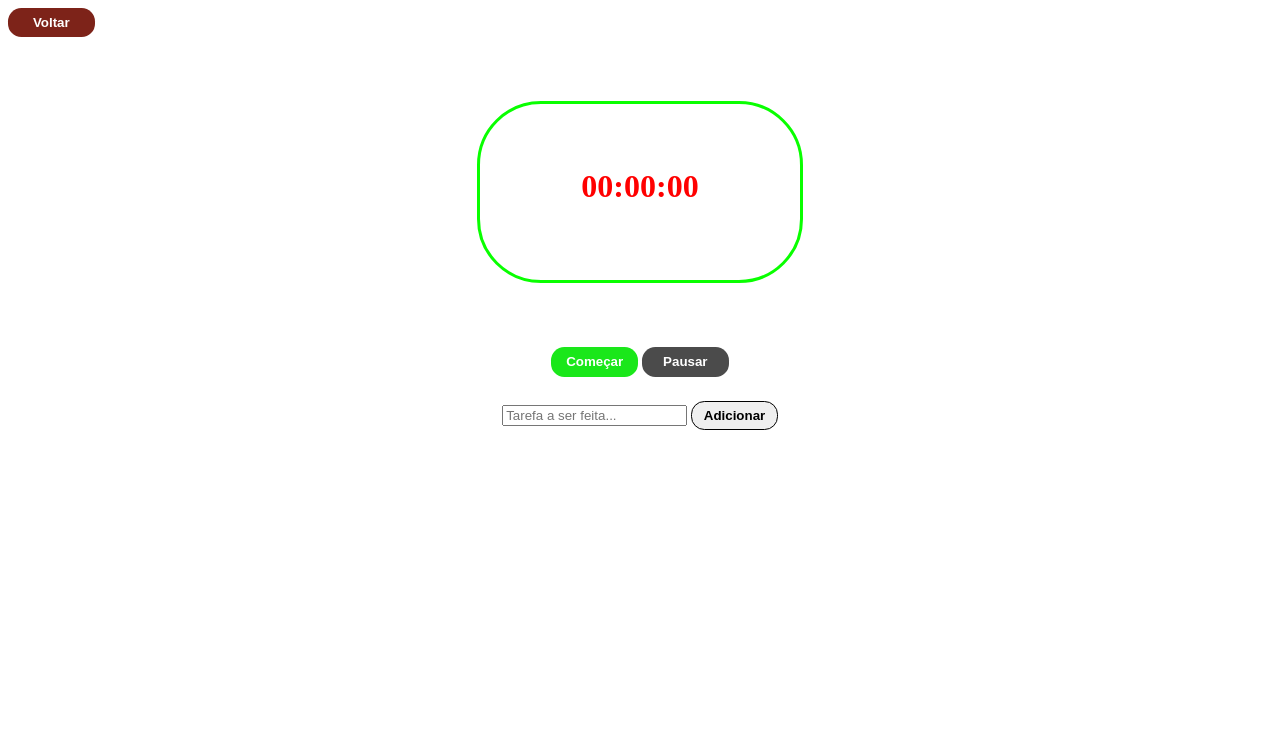
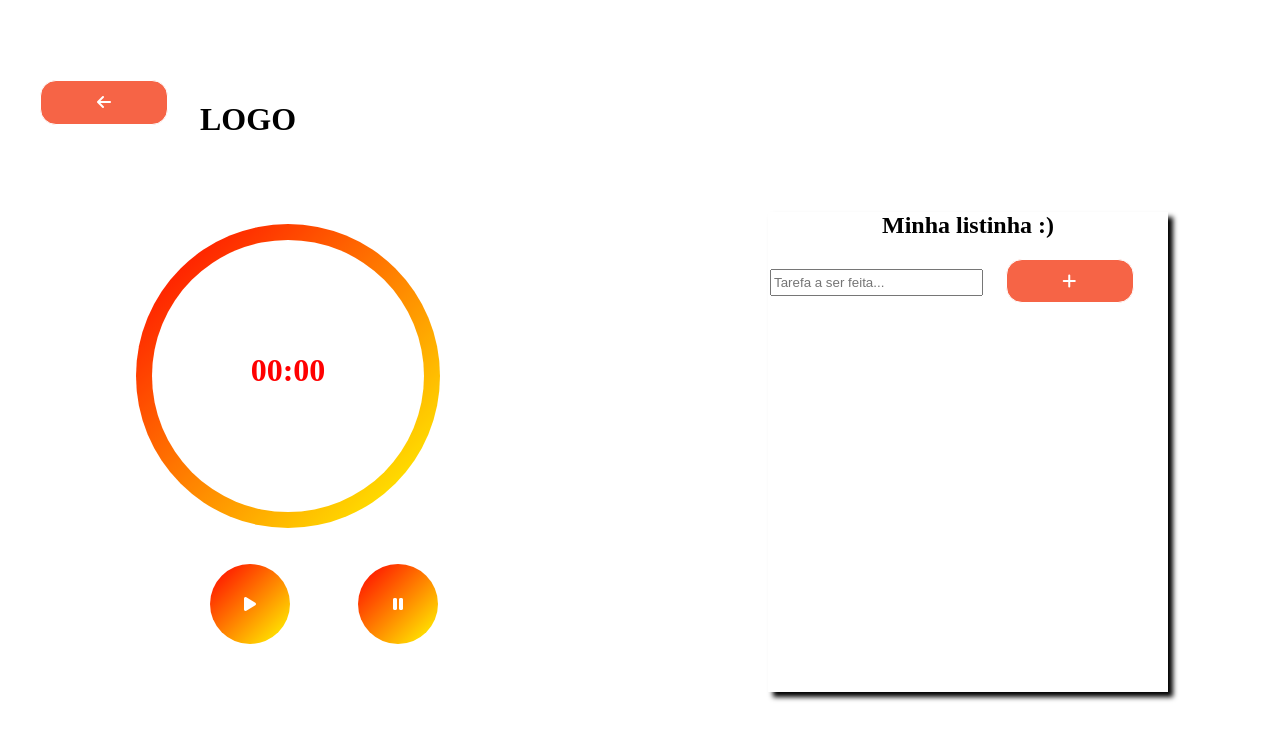
Before and after one commit to ManelSantis/Focus, a website: page web/src/index.html in a window 1280 px wide. Drawn offline with Linux system fonts and the light colour scheme.

Commit message:
começo do css

```diff
--- a/web/src/index.html
+++ b/web/src/index.html
@@ -3,22 +3,34 @@
     <meta charset="UTF-8">
     <meta http-equiv="X-UA-Compatible" content="IE=edge">
     <meta name="viewport" content="width=device-width, initial-scale=1.0">
+    <link rel="stylesheet" href="https://cdnjs.cloudflare.com/ajax/libs/font-awesome/4.7.0/css/font-awesome.min.css">
     <title>Focus - Administre o Seu Tempo</title>
+    <script src="https://kit.fontawesome.com/d61e6734ba.js" crossorigin="anonymous"></script>
     <script src="scripts/index.js" defer></script>
     <link rel="stylesheet" href="styles/index.css">
 </head>
 <body>
-    <a href="./homePage.html">
-        <button id="voltar">Voltar</button>
-    </a>
-    <div>
-        <div><h1 id="timer">00:00:00</h1></div>
-        <button onclick = "start()" id = "start">Começar</button>
-        <button onclick = "pause()" id = "pause" disabled>Pausar</button>
+    <div class="menu">
+        <a href="./homePage.html">
+            <button id="voltar"><i class="fa-solid fa-arrow-left"></i></button>
+        </a>
+        <h1>LOGO</h1>
     </div>
-    <div id="list">
-        <input id="addTask" type="text" placeholder="Tarefa a ser feita..." />
-        <button onclick="adicionarTask()" type="submit" id="adicionar">Adicionar</button>
+    <div class="row">
+        <div class="column">
+            <div class="borderTimer"><div class="timer"><h1 id="timer">00:00</h1></div></div>
+            <br>
+            <br>
+            <button onclick = "start()" id = "start"><i class="fa fa-play"></i></button>
+            <button onclick = "pause()" id = "pause" disabled><i class="fa fa-pause"></i></button>
+        </div>
+        <div class="column">
+            <div id="list">
+                <h2>Minha listinha :)</h2>
+                <input id="addTask" type="text" placeholder="Tarefa a ser feita..." style="width: 16em; height:2em; margin-right: -1em;"/>
+                <button onclick="adicionarTask()" type="submit" id="adicionar"><i class="fa fa-plus" style="margin-right: 0.1em;"></i></button>
+            </div>
+        </div>
     </div>
 </body>
 </html>
--- a/web/src/scripts/index.js
+++ b/web/src/scripts/index.js
@@ -20,7 +20,7 @@ function watch() {
     minutes = minutes < 10 ? "0" + minutes : minutes;
     seconds = seconds < 10 ? "0" + seconds : seconds;
 
-    display.textContent = hours + ":" + minutes + ":" + seconds;
+    display.textContent = minutes + ":" + seconds;
 
     if (--timer < 0){
        rest();
@@ -37,7 +37,7 @@ function adicionarTask () {
         <br>
         <br>
         <span>
-        <input type="checkbox" id="task${tasksCount}" />
+        <input type="checkbox" id="task" />
         <label> ${document.querySelector("#addTask").value} </label>
         </span>
         `
@@ -85,7 +85,7 @@ function rest(){
     document.getElementById("start").disabled = false;
     document.getElementById("start").style.cursor = 'pointer';
     clearInterval(interval);
-    display.textContent = "00:00:00";
+    display.textContent = "00:00";
     restTime = !restTime;
     counterMin = null;
 }
--- a/web/src/styles/homePage.css
+++ b/web/src/styles/homePage.css
@@ -5,13 +5,16 @@ div {
 }
 
 button {
-    width: 7.5em;
-    height: 3.2em;
-    border-radius: 1em;
-    border: none;
+    background-color: rgba(246, 100, 70, 1);
+    border-color: rgba(0, 0, 0, 0.19);
+    border: solid;
     color: white;
     font-weight: bold;
-    background-color: rgb(125, 35, 25);
+    font-size: -3em;
+    width: 8em;
+    height: 2.8em;
+    border-width: 1px;
+    border-radius: 1em;
 }
 
 button:hover{
--- a/web/src/styles/index.css
+++ b/web/src/styles/index.css
@@ -1,5 +1,6 @@
 body{
     background-color: white;
+    justify-content: center;
 }
 
 div {
@@ -7,61 +8,116 @@ div {
     text-align: center;
 }
 
-#borderOutside {
-    margin-top: -5em;
-    margin-left: auto;
-    margin-right: auto;
-    border-style: dashed;
-    width: 30em;
-    height: 25em;
-    border-radius: 3em;
-    border-color: rgb(255, 0, 0);
+.menu {
+    margin-top: 5em;
+    display: flex;
 }
 
-#timer{
-    margin-top: -3em;
+.row {
+    display: flex;
+}
+
+.column {
     padding-top: 2em;
-    margin-bottom: 2em;
-    margin-left: auto;
-    margin-right: auto;
-    border-style: solid;
-    border-radius: 2em;
-    width: 10em;
-    height: 3.5em;
-    border-color: rgb(9, 255, 0);
+    flex: 50%;
 
 }
 
-#list {
-    margin-top: 1.5em;
+.borderTimer {
+    background: linear-gradient(to bottom right, red, yellow);
+    border-radius: 100em;
+    width: 19em;
+    height: 19em;
+    margin-top: -18em;
+    margin-left: 8em;
+    display: flex;
+    justify-content: center;
 }
 
-h1 {
+.timer{
+    background-color: white;
+    border-radius: 100em;
+    margin-top: 1em;
+    width: 17em;
+    height: 17em;
+}
+
+span {
+    color: black;
+    font-family: poppins;
+    display: inline-block;
+    padding-top: 1em;
+    align-items: center;
+    width: 17em;
+    height: 2em;
+    border-radius: 1em;
+    border: solid;
+    border-color:  gray;
+    border-width: 0.5px;
+}
+
+#list {
+    margin-top: -20em;
+    margin-left: 8em;
+    width: 25em;
+    height: 30em;
+    box-shadow: 5px 5px 5px black;
+}
+
+#timer {
+    margin-top: 3.5em;
+    font-family: aldrich;
     color: rgb(255, 0, 0);
 }
 
 button {
-    width: 6.5em;
-    height: 2.2em;
-    border-radius: 1em;
+    width: 6.7em;
+    height: 2.3em;
+    border-radius: 100em;
+    padding: 12px 16px;
     border: none;
     color: white;
     font-weight: bold;
+    margin: 0 2em;
+    font-size: 1em;
 }
 
 #adicionar {
-   color: black;
-   border: solid;
-   border-width: 1px;
-
+    background-color: rgba(246, 100, 70, 1);
+    border-color: rgba(0, 0, 0, 0.19);
+    font-weight: thin;
+    border: solid;
+    font-size: -3em;
+    width: 8em;
+    height: 2.8em;
+    border-width: 1px;
+    border-radius: 1em;
 }
 
 button:hover{
     cursor: pointer;
 }
 
-#start{ background-color: rgb(26, 231, 26); }
+#start{
+    width: 5em;
+    height: 5em;
+    background: linear-gradient(to  bottom right, red, yellow);
+}
 
-#voltar{ background-color: rgb(125, 35, 25);}
+#voltar{
+    background-color: rgba(246, 100, 70, 1);
+    border-color: rgba(0, 0, 0, 0.19);
+    font-weight: thin;
+    border: solid;
+    font-size: -3em;
+    width: 8em;
+    height: 2.8em;
+    border-width: 1px;
+    border-radius: 1em;
+}
 
-#pause{ background-color: rgb(75, 75, 75);}
+#pause{
+    width: 5em;
+    height: 5em;
+    background: linear-gradient(to  bottom right, red, yellow);
+}
```
Also changed, not shown: web/src/homePage.html (+3 -0 lines), 1 other file.
